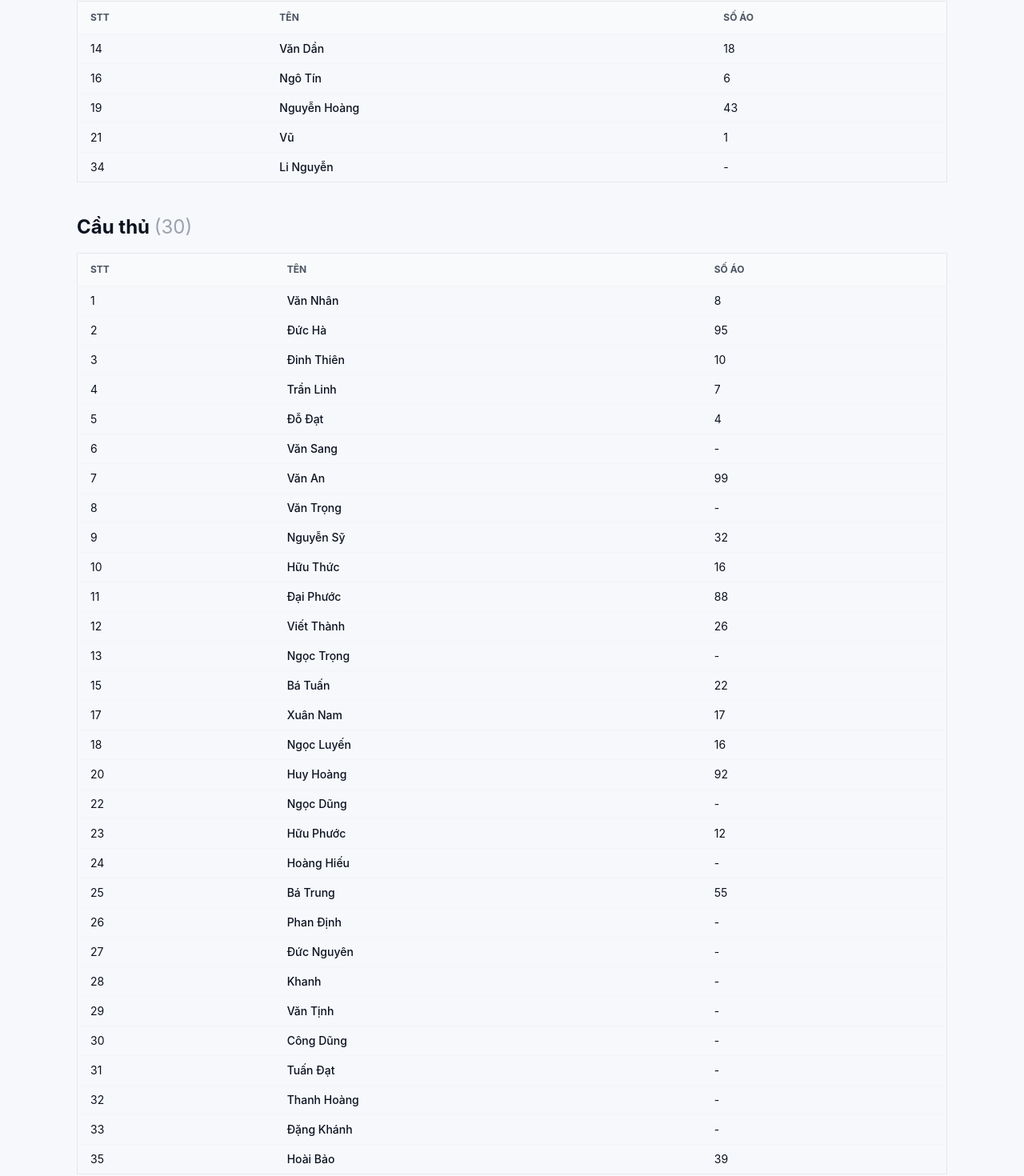
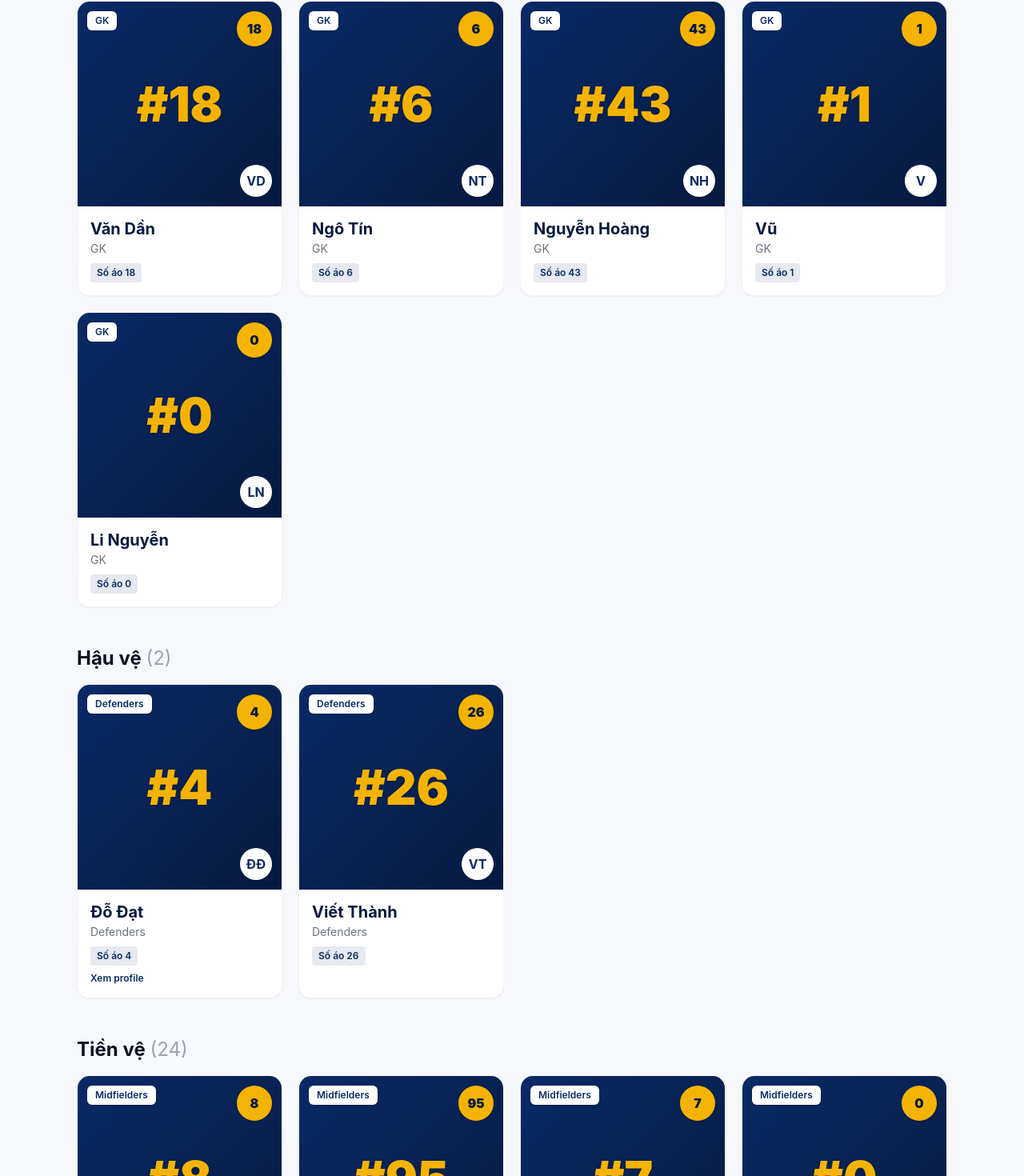
Before and after one commit to tuantran0707/NhanDuc, a Next.js app: page /cau-thu/squad/s7noibo in a window 1280 px wide. Shown: the part 346-1816 px from the top of the page at 80% size. Built offline with nearby package versions, Linux system fonts and the light colour scheme.

Commit message:
fix: san11 correct roster, s7noibo PlayerCard grouped by position

```diff
--- a/app/cau-thu/squad/s7noibo/page.tsx
+++ b/app/cau-thu/squad/s7noibo/page.tsx
@@ -1,59 +1,69 @@
 import Link from "next/link";
 import type { Player } from "@/lib/players";
+import PlayerCard from "@/components/PlayerCard";
 
 export const metadata = { title: "Sân 7 nội bộ - Nhân Đức FC" };
 
 const s7NoiBoList: Player[] = [
-  { stt: 1, name: "Văn Nhân", number: 8 },
-  { stt: 2, name: "Đức Hà", number: 95 },
-  { stt: 3, name: "Đinh Thiên", number: 10 },
-  { stt: 4, name: "Trần Linh", number: 7 },
-  { stt: 5, name: "Đỗ Đạt", number: 4 },
-  { stt: 6, name: "Văn Sang", number: 0 },
-  { stt: 7, name: "Văn An", number: 99 },
-  { stt: 8, name: "Văn Trọng", number: 0 },
-  { stt: 9, name: "Nguyễn Sỹ", number: 32 },
-  { stt: 10, name: "Hữu Thức", number: 16 },
-  { stt: 11, name: "Đại Phước", number: 88 },
-  { stt: 12, name: "Viết Thành", number: 26 },
-  { stt: 13, name: "Ngọc Trọng", number: 0 },
-  { stt: 14, name: "Văn Dần", number: 18, position: "GK" },
-  { stt: 15, name: "Bá Tuấn", number: 22 },
-  { stt: 16, name: "Ngô Tín", number: 6, position: "GK" },
-  { stt: 17, name: "Xuân Nam", number: 17 },
-  { stt: 18, name: "Ngọc Luyến", number: 16 },
-  { stt: 19, name: "Nguyễn Hoàng", number: 43, position: "GK" },
-  { stt: 20, name: "Huy Hoàng", number: 92 },
-  { stt: 21, name: "Vũ", number: 1, position: "GK" },
-  { stt: 22, name: "Ngọc Dũng", number: 0 },
-  { stt: 23, name: "Hữu Phước", number: 12 },
-  { stt: 24, name: "Hoàng Hiếu", number: 0 },
-  { stt: 25, name: "Bá Trung", number: 55 },
-  { stt: 26, name: "Phan Định", number: 0 },
-  { stt: 27, name: "Đức Nguyên", number: 0 },
-  { stt: 28, name: "Khanh", number: 0 },
-  { stt: 29, name: "Văn Tịnh", number: 0 },
-  { stt: 30, name: "Công Dũng", number: 0 },
-  { stt: 31, name: "Tuấn Đạt", number: 0 },
-  { stt: 32, name: "Thanh Hoàng", number: 0 },
-  { stt: 33, name: "Đặng Khánh", number: 0 },
-  { stt: 34, name: "Li Nguyễn", number: 0, position: "GK" },
-  { stt: 35, name: "Hoài Bảo", number: 39 },
+  { stt: 1,  name: "Văn Dần",      number: 18, position: "GK" },
+  { stt: 2,  name: "Ngô Tín",      number: 6,  position: "GK" },
+  { stt: 3,  name: "Nguyễn Hoàng", number: 43, position: "GK" },
+  { stt: 4,  name: "Vũ",           number: 1,  position: "GK" },
+  { stt: 5,  name: "Li Nguyễn",    number: 0,  position: "GK" },
+  { stt: 6,  name: "Văn Nhân",     number: 8,  position: "Midfielders" },
+  { stt: 7,  name: "Đức Hà",       number: 95, position: "Midfielders" },
+  { stt: 8,  name: "Đinh Thiên",   number: 10, position: "Forwards" },
+  { stt: 9,  name: "Trần Linh",    number: 7,  position: "Midfielders" },
+  { stt: 10, name: "Đỗ Đạt",       number: 4,  position: "Defenders" },
+  { stt: 11, name: "Văn Sang",     number: 0,  position: "Midfielders" },
+  { stt: 12, name: "Văn An",       number: 99, position: "Forwards" },
+  { stt: 13, name: "Văn Trọng",    number: 0,  position: "Midfielders" },
+  { stt: 14, name: "Nguyễn Sỹ",   number: 32, position: "Midfielders" },
+  { stt: 15, name: "Hữu Thức",     number: 16, position: "Midfielders" },
+  { stt: 16, name: "Đại Phước",    number: 88, position: "Forwards" },
+  { stt: 17, name: "Viết Thành",   number: 26, position: "Defenders" },
+  { stt: 18, name: "Ngọc Trọng",   number: 0,  position: "Midfielders" },
+  { stt: 19, name: "Bá Tuấn",      number: 22, position: "Midfielders" },
+  { stt: 20, name: "Xuân Nam",     number: 17, position: "Midfielders" },
+  { stt: 21, name: "Ngọc Luyến",   number: 16, position: "Midfielders" },
+  { stt: 22, name: "Huy Hoàng",    number: 92, position: "Midfielders" },
+  { stt: 23, name: "Ngọc Dũng",    number: 0,  position: "Midfielders" },
+  { stt: 24, name: "Hữu Phước",    number: 12, position: "Midfielders" },
+  { stt: 25, name: "Hoàng Hiếu",   number: 0,  position: "Midfielders" },
+  { stt: 26, name: "Bá Trung",     number: 55, position: "Forwards" },
+  { stt: 27, name: "Phan Định",    number: 0,  position: "Midfielders" },
+  { stt: 28, name: "Đức Nguyên",   number: 0,  position: "Midfielders" },
+  { stt: 29, name: "Khanh",        number: 0,  position: "Midfielders" },
+  { stt: 30, name: "Văn Tịnh",     number: 0,  position: "Midfielders" },
+  { stt: 31, name: "Công Dũng",    number: 0,  position: "Midfielders" },
+  { stt: 32, name: "Tuấn Đạt",     number: 0,  position: "Midfielders" },
+  { stt: 33, name: "Thanh Hoàng",  number: 0,  position: "Midfielders" },
+  { stt: 34, name: "Đặng Khánh",   number: 0,  position: "Midfielders" },
+  { stt: 35, name: "Hoài Bảo",     number: 39, position: "Midfielders" },
 ];
 
-const positionOrder = [
+const positionGroupsS7: { key: string; label: string }[] = [
   { key: "GK", label: "Thủ môn" },
-  { key: "other", label: "Cầu thủ" },
+  { key: "DF", label: "Hậu vệ" },
+  { key: "MF", label: "Tiền vệ" },
+  { key: "FW", label: "Tiền đạo" },
+  { key: "?",  label: "Chưa phân loại" },
 ];
 
+function s7GroupKey(p: Player): string {
+  if (!p.position) return "?";
+  const pos = p.position.toLowerCase();
+  if (pos.includes("gk")) return "GK";
+  if (pos.includes("defender")) return "DF";
+  if (pos.includes("midfielder")) return "MF";
+  if (pos.includes("forward")) return "FW";
+  return "?";
+}
+
 export default function S7NoiBoPage() {
-  const gkList = s7NoiBoList.filter(p => p.position === "GK");
-  const otherList = s7NoiBoList.filter(p => p.position !== "GK");
-
-  const groups = [
-    { label: "Thủ môn", list: gkList },
-    { label: "Cầu thủ", list: otherList },
-  ].filter(g => g.list.length > 0);
+  const groups = positionGroupsS7
+    .map(g => ({ ...g, list: s7NoiBoList.filter(p => s7GroupKey(p) === g.key) }))
+    .filter(g => g.list.length > 0);
 
   return (
     <>
@@ -64,31 +74,16 @@ export default function S7NoiBoPage() {
           <p className="mt-1 text-white/80">Đội hình nội bộ sân 7 – {s7NoiBoList.length} thành viên</p>
         </div>
       </section>
-      <section className="container-page py-10 space-y-10">
+      <section className="container-page py-10 space-y-12">
         {groups.map(g => (
-          <div key={g.label}>
+          <div key={g.key}>
             <h2 className="text-xl md:text-2xl font-bold mb-4">
               {g.label} <span className="text-gray-400 font-normal">({g.list.length})</span>
             </h2>
-            <div className="overflow-x-auto">
-              <table className="min-w-full text-sm border border-gray-200 rounded-lg">
-                <thead className="bg-gray-50 text-gray-600 uppercase text-xs">
-                  <tr>
-                    <th className="px-4 py-3 text-left">STT</th>
-                    <th className="px-4 py-3 text-left">Tên</th>
-                    <th className="px-4 py-3 text-left">Số áo</th>
-                  </tr>
-                </thead>
-                <tbody>
-                  {g.list.map((p) => (
-                    <tr key={p.stt} className="border-t border-gray-100 hover:bg-gray-50">
-                      <td className="px-4 py-2">{p.stt}</td>
-                      <td className="px-4 py-2 font-medium">{p.name}</td>
-                      <td className="px-4 py-2">{p.number > 0 ? p.number : "-"}</td>
-                    </tr>
-                  ))}
-                </tbody>
-              </table>
+            <div className="grid gap-5 sm:grid-cols-2 md:grid-cols-3 lg:grid-cols-4">
+              {g.list.map(p => (
+                <PlayerCard key={p.stt} p={p} />
+              ))}
             </div>
           </div>
         ))}
```
Also changed, not shown: lib/players.ts (+11 -6 lines), test_players.txt (added), 1 other file (tests, documents, lock files or other folders).
